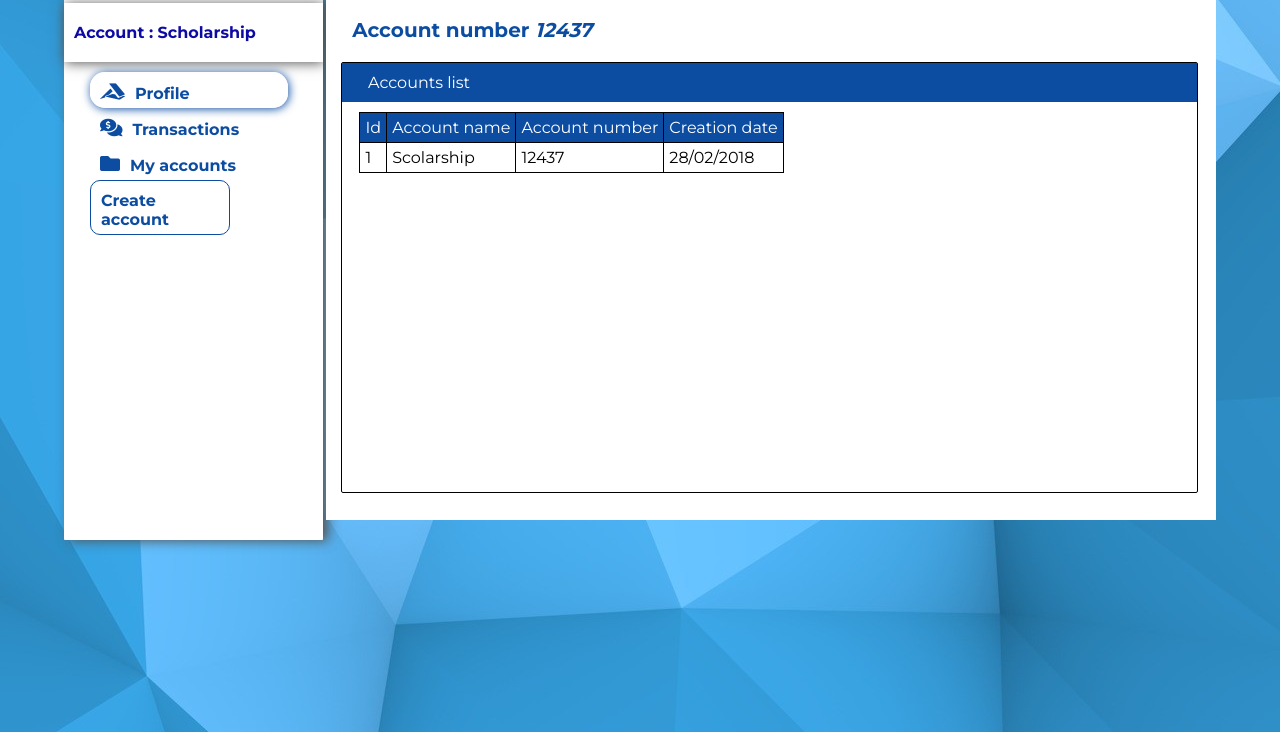
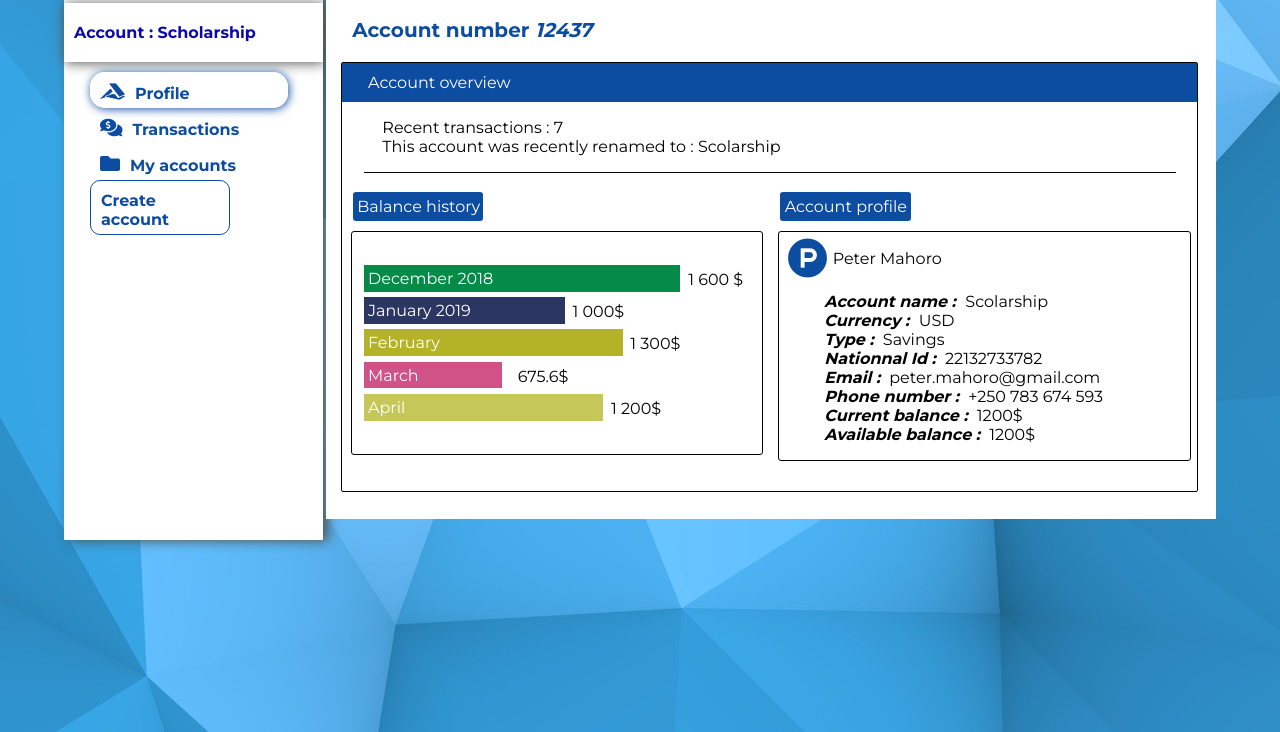
Before and after one commit to nkpremices/Banka, a plain HTML site: page UI/html/dashboard.html in a window 1280 px wide. Shown: the part 68-800 px from the top of the page. Drawn offline with Linux system fonts and the light colour scheme.

Commit message:
[Feature #165110718] Make the account profile as default navigation part on the dashboard

```diff
--- a/UI/html/dashboard.html
+++ b/UI/html/dashboard.html
@@ -69,7 +69,7 @@
             <!-- Section main-->
             <div class="main to-right">
                 <div class="account-number">Account number <em>12437</em></div>
-                <div class="content to-right hide">
+                <div class="content to-right">
                     <div class="profile-header">Account overview</div>
                     <div class="profile-body">
                         <div class="summary">
@@ -205,7 +205,7 @@
                 <!--End of the transactions table-->
 
                 <!--Accounts list-->
-                <div class="accounts to-right">
+                <div class="accounts to-right hide">
                     <div class="accounts-header">Accounts list</div>
                     <div class="accounts-table">
                             <table>
```
